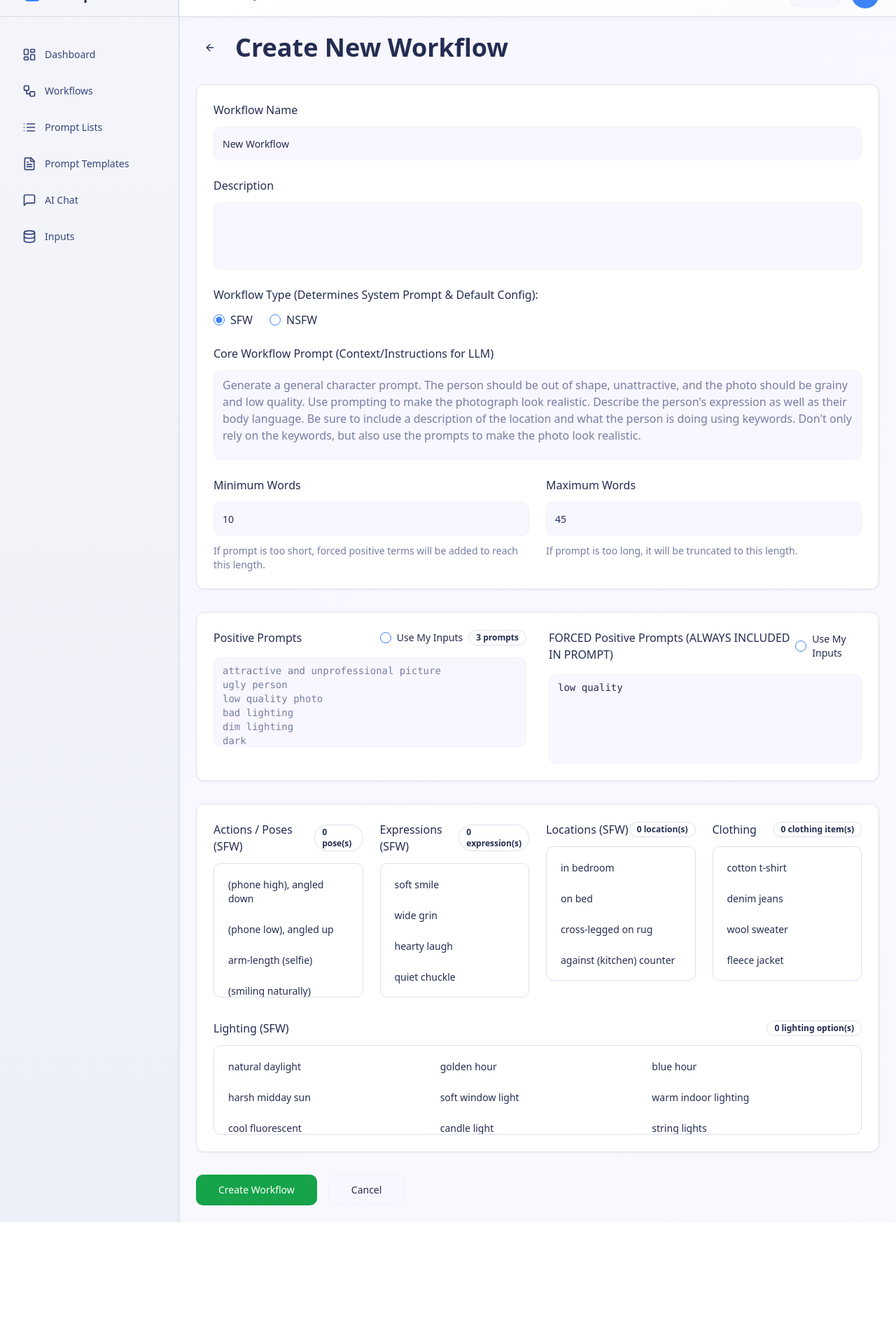
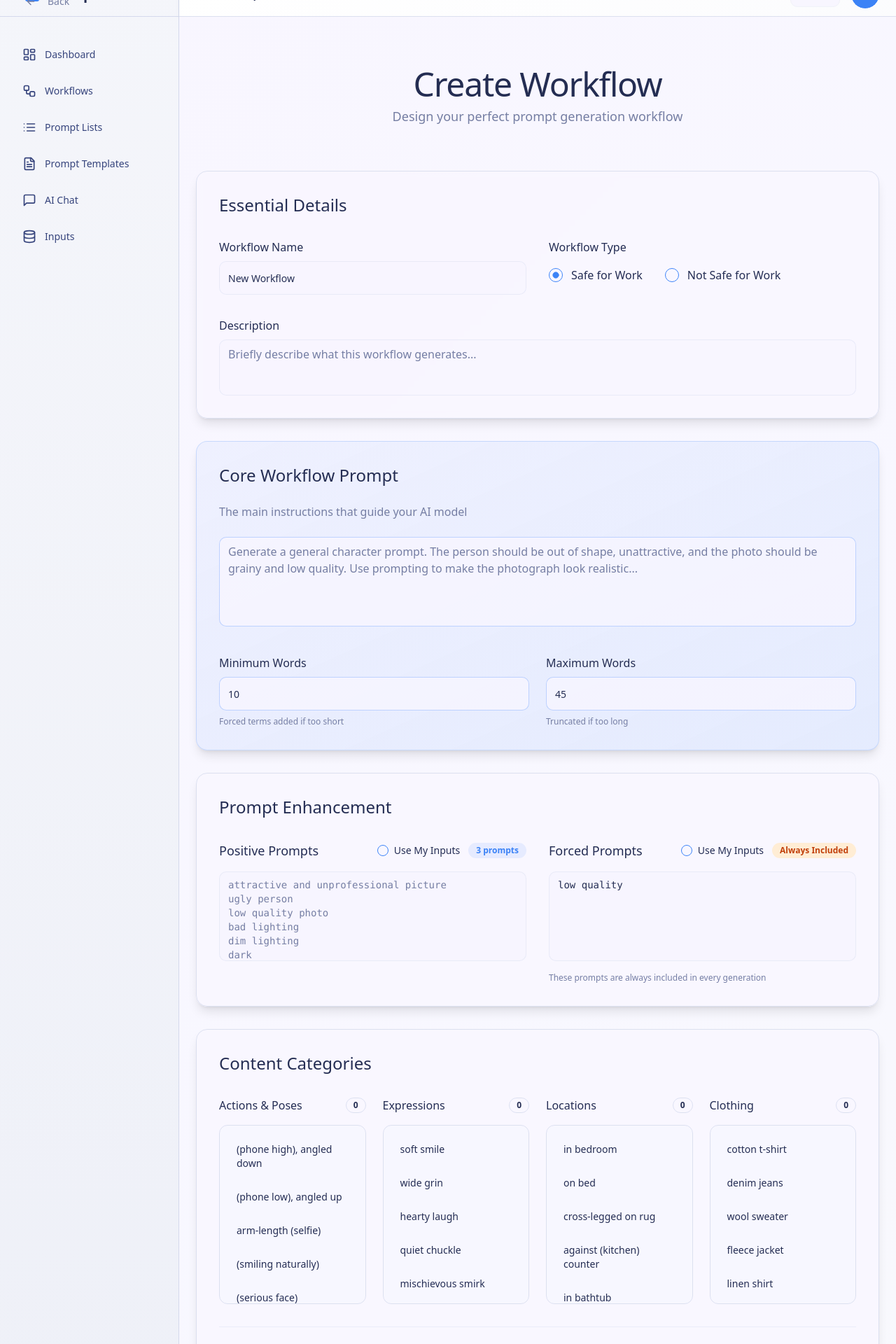
Before and after one commit to Pavandasari2406/create-prompt-flow, a React (Vite) app: page /workflows/new in a window 1280 px wide. Shown: the part 40-1960 px from the top of the page at 70% size. Before the commit the page ends 1786 px from the top, so only its background shows below. Built offline with nearby package versions, Linux system fonts and the light colour scheme.

Commit message:
Refactor Create Workflow screen
Redesign the Create Workflow screen with a new minimalist design while preserving all existing fields.

```diff
--- a/src/pages/CreateWorkflow.tsx
+++ b/src/pages/CreateWorkflow.tsx
@@ -81,174 +81,187 @@ export default function CreateWorkflow() {
 
   return (
     <AppLayout>
-      <div className="p-6 max-w-7xl mx-auto space-y-8">
-        {/* Header */}
-        <div className="flex items-center gap-4">
+      <div className="min-h-screen bg-gradient-subtle">
+        <div className="max-w-6xl mx-auto p-6 space-y-8">
+          {/* Elegant Header */}
+          <div className="text-center space-y-4 py-8">
             <Button
               variant="ghost"
-            size="icon"
+              size="sm"
               onClick={() => navigate("/workflows")}
-            className="h-10 w-10"
+              className="absolute top-6 left-6 text-muted-foreground hover:text-foreground"
             >
-            <ArrowLeft className="h-5 w-5" />
+              <ArrowLeft className="h-4 w-4 mr-2" />
+              Back
             </Button>
-          <h1 className="text-4xl font-bold text-foreground">Create New Workflow</h1>
+            <div className="space-y-2">
+              <h1 className="text-5xl font-light text-foreground tracking-tight">
+                Create Workflow
+              </h1>
+              <p className="text-muted-foreground text-lg">
+                Design your perfect prompt generation workflow
+              </p>
+            </div>
           </div>
 
           <form onSubmit={handleSubmit} className="space-y-8">
-          {/* Basic Information */}
-          <Card>
-            <CardContent className="p-6 space-y-6">
-              <div className="space-y-3">
-                <Label htmlFor="name" className="text-base font-medium">Workflow Name</Label>
+            {/* Essential Details - Clean Card */}
+            <div className="bg-background/80 backdrop-blur-sm rounded-2xl border shadow-lg p-8 space-y-8">
+              <h2 className="text-2xl font-medium text-foreground mb-6">Essential Details</h2>
+
+              <div className="grid grid-cols-1 lg:grid-cols-2 gap-8">
+                <div className="space-y-2">
+                  <Label className="text-base font-medium text-foreground">Workflow Name</Label>
                   <Input
-                  id="name"
                     value={formData.name}
                     onChange={(e) => setFormData(prev => ({ ...prev, name: e.target.value }))}
-                  className="h-12 text-base"
+                    className="h-12 text-base border-border/50 focus:border-primary bg-background/50"
+                    placeholder="Enter a descriptive name..."
                   />
                 </div>
 
-              <div className="space-y-3">
-                <Label htmlFor="description" className="text-base font-medium">Description</Label>
-                <Textarea
-                  id="description"
-                  value={formData.description}
-                  onChange={(e) => setFormData(prev => ({ ...prev, description: e.target.value }))}
-                  className="min-h-24 text-base resize-none"
-                />
-              </div>
-
-              <div className="space-y-3">
-                <Label className="text-base font-medium">
-                  Workflow Type (Determines System Prompt & Default Config):
-                </Label>
+                <div className="space-y-2">
+                  <Label className="text-base font-medium text-foreground">Workflow Type</Label>
                   <RadioGroup
                     value={formData.workflowType}
                     onValueChange={(value) => setFormData(prev => ({ ...prev, workflowType: value }))}
-                  className="flex gap-6"
+                    className="flex gap-8 pt-2"
                   >
-                  <div className="flex items-center space-x-2">
-                    <RadioGroupItem value="SFW" id="sfw" />
-                    <Label htmlFor="sfw" className="text-base font-medium">SFW</Label>
+                    <div className="flex items-center space-x-3">
+                      <RadioGroupItem value="SFW" id="sfw" className="h-5 w-5" />
+                      <Label htmlFor="sfw" className="text-base font-medium cursor-pointer">Safe for Work</Label>
                     </div>
-                  <div className="flex items-center space-x-2">
-                    <RadioGroupItem value="NSFW" id="nsfw" />
-                    <Label htmlFor="nsfw" className="text-base font-medium">NSFW</Label>
+                    <div className="flex items-center space-x-3">
+                      <RadioGroupItem value="NSFW" id="nsfw" className="h-5 w-5" />
+                      <Label htmlFor="nsfw" className="text-base font-medium cursor-pointer">Not Safe for Work</Label>
                     </div>
                   </RadioGroup>
                 </div>
+              </div>
 
-              <div className="space-y-3">
-                <Label htmlFor="corePrompt" className="text-base font-medium">
-                  Core Workflow Prompt (Context/Instructions for LLM)
-                </Label>
+              <div className="space-y-2">
+                <Label className="text-base font-medium text-foreground">Description</Label>
                 <Textarea
-                  id="corePrompt"
+                  value={formData.description}
+                  onChange={(e) => setFormData(prev => ({ ...prev, description: e.target.value }))}
+                  className="min-h-20 text-base border-border/50 focus:border-primary bg-background/50 resize-none"
+                  placeholder="Briefly describe what this workflow generates..."
+                />
+              </div>
+            </div>
+
+            {/* Core Prompt - Featured Card */}
+            <div className="bg-gradient-to-br from-primary/5 to-primary/10 rounded-2xl border border-primary/20 shadow-lg p-8 space-y-6">
+              <h2 className="text-2xl font-medium text-foreground">Core Workflow Prompt</h2>
+              <p className="text-muted-foreground">The main instructions that guide your AI model</p>
+
+              <Textarea
                 value={formData.corePrompt}
                 onChange={(e) => setFormData(prev => ({ ...prev, corePrompt: e.target.value }))}
-                  placeholder="Generate a general character prompt. The person should be out of shape, unattractive, and the photo should be grainy and low quality. Use prompting to make the photograph look realistic. Describe the person's expression as well as their body language. Be sure to include a description of the location and what the person is doing using keywords. Don't only rely on the keywords, but also use the prompts to make the photo look realistic."
-                  className="min-h-32 text-base resize-none"
+                placeholder="Generate a general character prompt. The person should be out of shape, unattractive, and the photo should be grainy and low quality. Use prompting to make the photograph look realistic..."
+                className="min-h-32 text-base border-primary/30 focus:border-primary bg-background/70 resize-none"
               />
-              </div>
 
-              <div className="grid grid-cols-2 gap-6">
-                <div className="space-y-3">
-                  <Label htmlFor="minWords" className="text-base font-medium">Minimum Words</Label>
+              <div className="grid grid-cols-2 gap-6 pt-4">
+                <div className="space-y-2">
+                  <Label className="text-base font-medium">Minimum Words</Label>
                   <Input
-                    id="minWords"
                     type="number"
                     value={formData.minWords}
                     onChange={(e) => setFormData(prev => ({ ...prev, minWords: e.target.value }))}
-                    className="h-12 text-base"
+                    className="h-12 border-primary/30 focus:border-primary bg-background/70"
                   />
-                  <p className="text-sm text-muted-foreground">
-                    If prompt is too short, forced positive terms will be added to reach this length.
-                  </p>
+                  <p className="text-xs text-muted-foreground">Forced terms added if too short</p>
                 </div>
-                <div className="space-y-3">
-                  <Label htmlFor="maxWords" className="text-base font-medium">Maximum Words</Label>
+                <div className="space-y-2">
+                  <Label className="text-base font-medium">Maximum Words</Label>
                   <Input
-                    id="maxWords"
                     type="number"
                     value={formData.maxWords}
                     onChange={(e) => setFormData(prev => ({ ...prev, maxWords: e.target.value }))}
-                    className="h-12 text-base"
+                    className="h-12 border-primary/30 focus:border-primary bg-background/70"
                   />
-                  <p className="text-sm text-muted-foreground">
-                    If prompt is too long, it will be truncated to this length.
-                  </p>
+                  <p className="text-xs text-muted-foreground">Truncated if too long</p>
                 </div>
               </div>
-            </CardContent>
-          </Card>
+            </div>
 
-          {/* Prompt Configuration */}
-          <Card>
-            <CardContent className="p-6 space-y-6">
-              <div className="grid grid-cols-2 gap-8">
+            {/* Prompt Configuration - Dual Panel */}
+            <div className="bg-background/80 backdrop-blur-sm rounded-2xl border shadow-lg p-8 space-y-8">
+              <h2 className="text-2xl font-medium text-foreground">Prompt Enhancement</h2>
+
+              <div className="grid grid-cols-1 lg:grid-cols-2 gap-8">
+                {/* Positive Prompts */}
                 <div className="space-y-4">
                   <div className="flex items-center justify-between">
-                    <Label className="text-base font-medium">Positive Prompts</Label>
+                    <Label className="text-lg font-medium text-foreground">Positive Prompts</Label>
+                    <div className="flex items-center gap-3">
                       <div className="flex items-center space-x-2">
                         <Checkbox
                           id="useMyInputsPositive"
                           checked={formData.useMyInputsPositive}
                           onCheckedChange={(checked) => setFormData(prev => ({ ...prev, useMyInputsPositive: !!checked }))}
                         />
-                      <Label htmlFor="useMyInputsPositive" className="text-sm">Use My Inputs</Label>
-                      <Badge variant="outline">3 prompts</Badge>
+                        <Label htmlFor="useMyInputsPositive" className="text-sm cursor-pointer">Use My Inputs</Label>
+                      </div>
+                      <Badge variant="secondary" className="bg-primary/10 text-primary">3 prompts</Badge>
                     </div>
                   </div>
                   <Textarea
                     value={formData.positivePrompts}
                     onChange={(e) => setFormData(prev => ({ ...prev, positivePrompts: e.target.value }))}
                     placeholder="attractive and unprofessional picture&#10;ugly person&#10;low quality photo&#10;bad lighting&#10;dim lighting&#10;dark"
-                    className="min-h-32 text-sm resize-none font-mono"
+                    className="min-h-32 text-sm font-mono bg-muted/30 border-border/50 focus:border-primary resize-none"
                   />
                 </div>
 
+                {/* Forced Positive Prompts */}
                 <div className="space-y-4">
                   <div className="flex items-center justify-between">
-                    <Label className="text-base font-medium">FORCED Positive Prompts (ALWAYS INCLUDED IN PROMPT)</Label>
+                    <Label className="text-lg font-medium text-foreground">Forced Prompts</Label>
+                    <div className="flex items-center gap-3">
                       <div className="flex items-center space-x-2">
                         <Checkbox
                           id="useMyInputsForced"
                           checked={formData.useMyInputsForced}
                           onCheckedChange={(checked) => setFormData(prev => ({ ...prev, useMyInputsForced: !!checked }))}
                         />
-                      <Label htmlFor="useMyInputsForced" className="text-sm">Use My Inputs</Label>
+                        <Label htmlFor="useMyInputsForced" className="text-sm cursor-pointer">Use My Inputs</Label>
+                      </div>
+                      <Badge variant="destructive" className="bg-orange-100 text-orange-700 dark:bg-orange-900 dark:text-orange-300">Always Included</Badge>
                     </div>
                   </div>
                   <Textarea
                     value={formData.forcedPositivePrompts}
                     onChange={(e) => setFormData(prev => ({ ...prev, forcedPositivePrompts: e.target.value }))}
-                    className="min-h-32 text-sm resize-none font-mono"
+                    className="min-h-32 text-sm font-mono bg-muted/30 border-border/50 focus:border-primary resize-none"
                   />
+                  <p className="text-xs text-muted-foreground">These prompts are always included in every generation</p>
                 </div>
               </div>
-            </CardContent>
-          </Card>
+            </div>
 
-          {/* Selection Categories */}
-          <Card>
-            <CardContent className="p-6">
-              <div className="grid grid-cols-2 lg:grid-cols-4 gap-6">
+            {/* Selection Categories - Modern Grid */}
+            <div className="bg-background/80 backdrop-blur-sm rounded-2xl border shadow-lg p-8 space-y-8">
+              <h2 className="text-2xl font-medium text-foreground">Content Categories</h2>
+
+              <div className="grid grid-cols-1 md:grid-cols-2 xl:grid-cols-4 gap-6">
                 {/* Actions/Poses */}
-                <div className="space-y-3">
+                <div className="space-y-4">
                   <div className="flex items-center justify-between">
-                    <Label className="text-base font-medium">Actions / Poses (SFW)</Label>
-                    <Badge variant="outline">{formData.selectedActions.length} pose(s)</Badge>
+                    <Label className="text-base font-medium">Actions & Poses</Label>
+                    <Badge variant="outline" className="text-xs">{formData.selectedActions.length}</Badge>
                   </div>
-                  <ScrollArea className="h-48 border rounded-md">
-                    <div className="p-3 space-y-2">
+                  <div className="bg-muted/20 rounded-lg border max-h-64 overflow-hidden">
+                    <ScrollArea className="h-64">
+                      <div className="p-3 space-y-1">
                         {actionsOptions.map((action) => (
                           <div
                             key={action}
-                          className={`p-2 text-sm rounded cursor-pointer transition-colors ${
+                            className={`p-3 text-sm rounded-lg cursor-pointer transition-all duration-200 hover:scale-[1.02] ${
                               formData.selectedActions.includes(action)
-                              ? 'bg-primary text-primary-foreground'
-                              : 'hover:bg-muted'
+                                ? 'bg-primary text-primary-foreground shadow-sm'
+                                : 'hover:bg-muted/50'
                             }`}
                             onClick={() => toggleSelection(action, 'selectedActions')}
                           >
@@ -258,22 +271,24 @@ export default function CreateWorkflow() {
                       </div>
                     </ScrollArea>
                   </div>
+                </div>
 
                 {/* Expressions */}
-                <div className="space-y-3">
+                <div className="space-y-4">
                   <div className="flex items-center justify-between">
-                    <Label className="text-base font-medium">Expressions (SFW)</Label>
-                    <Badge variant="outline">{formData.selectedExpressions.length} expression(s)</Badge>
+                    <Label className="text-base font-medium">Expressions</Label>
+                    <Badge variant="outline" className="text-xs">{formData.selectedExpressions.length}</Badge>
                   </div>
-                  <ScrollArea className="h-48 border rounded-md">
-                    <div className="p-3 space-y-2">
+                  <div className="bg-muted/20 rounded-lg border max-h-64 overflow-hidden">
+                    <ScrollArea className="h-64">
+                      <div className="p-3 space-y-1">
                         {expressionsOptions.map((expression) => (
                           <div
                             key={expression}
-                          className={`p-2 text-sm rounded cursor-pointer transition-colors ${
+                            className={`p-3 text-sm rounded-lg cursor-pointer transition-all duration-200 hover:scale-[1.02] ${
                               formData.selectedExpressions.includes(expression)
-                              ? 'bg-primary text-primary-foreground'
-                              : 'hover:bg-muted'
+                                ? 'bg-primary text-primary-foreground shadow-sm'
+                                : 'hover:bg-muted/50'
                             }`}
                             onClick={() => toggleSelection(expression, 'selectedExpressions')}
                           >
@@ -283,22 +298,24 @@ export default function CreateWorkflow() {
                       </div>
                     </ScrollArea>
                   </div>
+                </div>
 
                 {/* Locations */}
-                <div className="space-y-3">
+                <div className="space-y-4">
                   <div className="flex items-center justify-between">
-                    <Label className="text-base font-medium">Locations (SFW)</Label>
-                    <Badge variant="outline">{formData.selectedLocations.length} location(s)</Badge>
+                    <Label className="text-base font-medium">Locations</Label>
+                    <Badge variant="outline" className="text-xs">{formData.selectedLocations.length}</Badge>
                   </div>
-                  <ScrollArea className="h-48 border rounded-md">
-                    <div className="p-3 space-y-2">
+                  <div className="bg-muted/20 rounded-lg border max-h-64 overflow-hidden">
+                    <ScrollArea className="h-64">
+                      <div className="p-3 space-y-1">
                         {locationsOptions.map((location) => (
                           <div
                             key={location}
-                          className={`p-2 text-sm rounded cursor-pointer transition-colors ${
+                            className={`p-3 text-sm rounded-lg cursor-pointer transition-all duration-200 hover:scale-[1.02] ${
                               formData.selectedLocations.includes(location)
-                              ? 'bg-primary text-primary-foreground'
-                              : 'hover:bg-muted'
+                                ? 'bg-primary text-primary-foreground shadow-sm'
+                                : 'hover:bg-muted/50'
                             }`}
                             onClick={() => toggleSelection(location, 'selectedLocations')}
                           >
@@ -308,22 +325,24 @@ export default function CreateWorkflow() {
                       </div>
                     </ScrollArea>
                   </div>
+                </div>
 
                 {/* Clothing */}
-                <div className="space-y-3">
+                <div className="space-y-4">
                   <div className="flex items-center justify-between">
                     <Label className="text-base font-medium">Clothing</Label>
-                    <Badge variant="outline">{formData.selectedClothing.length} clothing item(s)</Badge>
+                    <Badge variant="outline" className="text-xs">{formData.selectedClothing.length}</Badge>
                   </div>
-                  <ScrollArea className="h-48 border rounded-md">
-                    <div className="p-3 space-y-2">
+                  <div className="bg-muted/20 rounded-lg border max-h-64 overflow-hidden">
+                    <ScrollArea className="h-64">
+                      <div className="p-3 space-y-1">
                         {clothingOptions.map((clothing) => (
                           <div
                             key={clothing}
-                          className={`p-2 text-sm rounded cursor-pointer transition-colors ${
+                            className={`p-3 text-sm rounded-lg cursor-pointer transition-all duration-200 hover:scale-[1.02] ${
                               formData.selectedClothing.includes(clothing)
-                              ? 'bg-primary text-primary-foreground'
-                              : 'hover:bg-muted'
+                                ? 'bg-primary text-primary-foreground shadow-sm'
+                                : 'hover:bg-muted/50'
                             }`}
                             onClick={() => toggleSelection(clothing, 'selectedClothing')}
                           >
@@ -334,23 +353,23 @@ export default function CreateWorkflow() {
                     </ScrollArea>
                   </div>
                 </div>
+              </div>
 
-              {/* Lighting Section */}
-              <div className="mt-8 space-y-3">
+              {/* Lighting - Full Width */}
+              <div className="space-y-4 pt-6 border-t border-border/50">
                 <div className="flex items-center justify-between">
-                  <Label className="text-base font-medium">Lighting (SFW)</Label>
-                  <Badge variant="outline">{formData.selectedLighting.length} lighting option(s)</Badge>
+                  <Label className="text-base font-medium">Lighting Options</Label>
+                  <Badge variant="outline" className="text-xs">{formData.selectedLighting.length} selected</Badge>
                 </div>
-                <ScrollArea className="h-32 border rounded-md">
-                  <div className="p-3">
-                    <div className="grid grid-cols-3 gap-2">
+                <div className="bg-muted/20 rounded-lg border p-4">
+                  <div className="grid grid-cols-2 md:grid-cols-3 lg:grid-cols-4 xl:grid-cols-5 gap-2">
                     {lightingOptions.map((lighting) => (
                       <div
                         key={lighting}
-                          className={`p-2 text-sm rounded cursor-pointer transition-colors ${
+                        className={`p-3 text-sm rounded-lg cursor-pointer transition-all duration-200 hover:scale-[1.02] text-center ${
                           formData.selectedLighting.includes(lighting)
-                              ? 'bg-primary text-primary-foreground'
-                              : 'hover:bg-muted'
+                            ? 'bg-primary text-primary-foreground shadow-sm'
+                            : 'hover:bg-muted/50'
                         }`}
                         onClick={() => toggleSelection(lighting, 'selectedLighting')}
                       >
@@ -359,17 +378,15 @@ export default function CreateWorkflow() {
                     ))}
                   </div>
                 </div>
-                </ScrollArea>
               </div>
-            </CardContent>
-          </Card>
+            </div>
 
-          {/* Actions */}
-          <div className="flex gap-4">
+            {/* Action Buttons - Centered */}
+            <div className="flex justify-center gap-6 pt-8 pb-16">
               <Button
                 type="submit"
                 size="lg"
-              className="bg-green-600 hover:bg-green-700 text-white px-8"
+                className="bg-green-600 hover:bg-green-700 text-white px-12 py-4 text-lg font-medium rounded-xl shadow-lg hover:shadow-xl transition-all duration-200"
               >
                 Create Workflow
               </Button>
@@ -378,13 +395,14 @@ export default function CreateWorkflow() {
                 variant="outline"
                 size="lg"
                 onClick={() => navigate("/workflows")}
-              className="px-8"
+                className="px-12 py-4 text-lg font-medium rounded-xl border-2 hover:bg-muted/50 transition-all duration-200"
               >
                 Cancel
               </Button>
             </div>
           </form>
         </div>
+      </div>
     </AppLayout>
   );
 }
```
Lines whose indentation alone changed are shown as unchanged.
